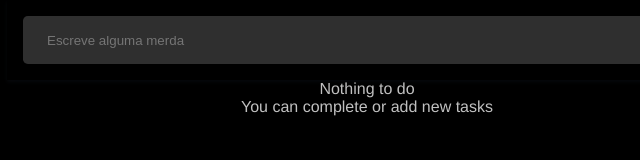
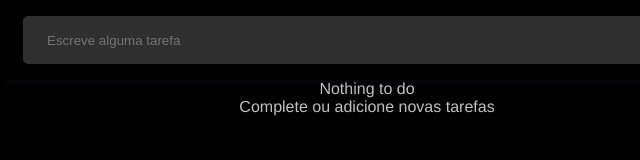
Before and after one commit to oliveirarogerio/TO-DO-List, a plain HTML site: page index.html in a window 1280 px wide. Shown: the full height of the page, 273-913 px from the left. Drawn offline with Linux system fonts and the light colour scheme.

Commit message:
todolist

```diff
--- a/index.html
+++ b/index.html
@@ -7,7 +7,7 @@
 <body>
 
     <header>
-        <input type="text" placeholder="Escreve alguma merda" id="item" />
+        <input type="text" placeholder="Escreve alguma tarefa" id="item" />
         <button id="add">+</button>
     </header>
 
--- a/style.css
+++ b/style.css
@@ -91,5 +91,5 @@ header button{
 
 
     #completed:empty:after{
-	content:"You can complete or add new tasks";
+	content:"Complete ou adicione novas tarefas";
 }
```
